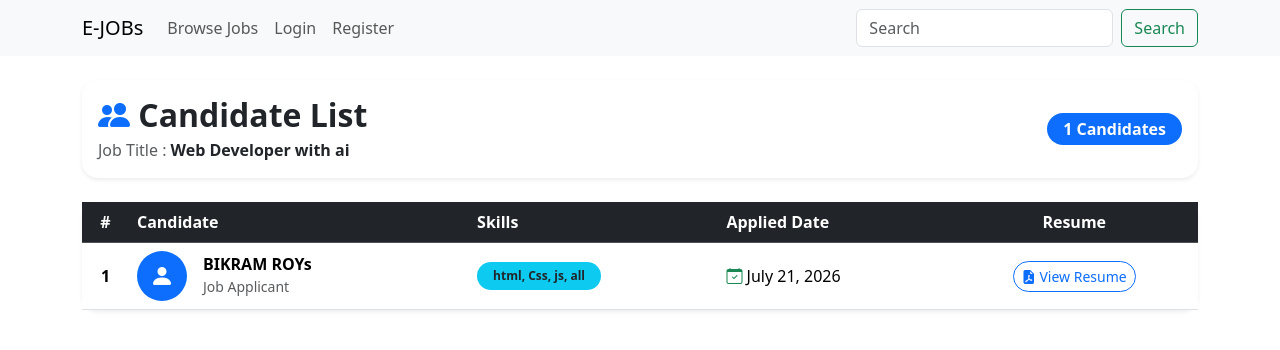
After one commit to Bikrom2001/job-Portal, a Django app: page /candidate-list/1/ in a window 1280 px wide. The commit adds this page. Shown: the top 350 px of the page. Run offline with Django 5.2, Linux system fonts and the light colour scheme; data comes from the database, SQL or seed files in the repository.

Commit message:
Recruiter can see who applied to the job and Candidate List

```diff
--- a/jobPortalProject/jobportal/templates/browse-jobs.html
+++ b/jobPortalProject/jobportal/templates/browse-jobs.html
@@ -80,7 +80,7 @@
             <i class="bi bi-trash"></i>
             Delete
           </a>
-           <a href=""
+           <a href="{% url 'candidate_list_view' job.id %}"
         class="btn btn-success rounded-pill px-4 mb-2 w-100">
             <i class="bi bi-send-check"></i>
            Candidate List
--- /dev/null
+++ b/jobPortalProject/jobportal/templates/candidate-list.html
@@ -0,0 +1,147 @@
+{% extends 'master/base.html' %}
+
+
+{% block content %}
+    <!-- Page Header -->
+    <div class="card border-0 shadow-sm rounded-4 mb-4">
+        <div class="card-body d-flex justify-content-between align-items-center">
+
+            <div>
+                <h2 class="fw-bold mb-1">
+                    <i class="bi bi-people-fill text-primary"></i>
+                    Candidate List
+                </h2>
+
+                <p class="text-muted mb-0">
+                    Job Title :
+                    <span class="fw-semibold text-dark">
+                        {{ job_data.title }}
+                    </span>
+                </p>
+            </div>
+
+            <span class="badge bg-primary rounded-pill fs-6 px-3 py-2">
+                {{ candidate_data|length }} Candidates
+            </span>
+
+        </div>
+    </div>
+
+    <!-- Candidate Table -->
+    <div class="card border-0 shadow-sm rounded-4">
+
+        <div class="card-body p-0">
+
+            <div class="table-responsive">
+
+                <table class="table table-hover align-middle mb-0">
+
+                    <thead class="table-dark">
+
+                        <tr>
+                            <th class="text-center">#</th>
+                            <th>Candidate</th>
+                            <th>Skills</th>
+                            <th>Applied Date</th>
+                            <th class="text-center">Resume</th>
+                        </tr>
+
+                    </thead>
+
+                    <tbody>
+
+                    {% for candidate in candidate_data %}
+
+                        <tr>
+
+                            <td class="text-center fw-bold">
+                                {{ forloop.counter }}
+                            </td>
+
+                            <!-- Candidate Name -->
+                            <td>
+
+                                <div class="d-flex align-items-center">
+
+                                    <div class="bg-primary text-white rounded-circle d-flex justify-content-center align-items-center me-3"
+                                        style="width:50px;height:50px;">
+
+                                        <i class="bi bi-person-fill fs-4"></i>
+
+                                    </div>
+
+                                    <div>
+
+                                        <h6 class="mb-0 fw-bold">
+                                            {{ candidate.applied_by.name }}
+                                        </h6>
+
+                                        <small class="text-muted">
+                                            Job Applicant
+                                        </small>
+
+                                    </div>
+
+                                </div>
+
+                            </td>
+
+                            <!-- Skills -->
+                            <td>
+
+                                <span class="badge bg-info text-dark rounded-pill px-3 py-2">
+                                    {{ candidate.applied_by.skills_set }}
+                                </span>
+
+                            </td>
+
+                            <!-- Applied Date -->
+                            <td>
+
+                                <i class="bi bi-calendar-check text-success"></i>
+
+                                {{ candidate.applied_at }}
+
+                            </td>
+
+                            <!-- Resume -->
+                            <td class="text-center">
+
+                                {% if candidate.resume %}
+
+                                    <a href="{{ candidate.resume.url }}"
+                                       target="_blank"
+                                       class="btn btn-sm btn-outline-primary rounded-pill">
+
+                                        <i class="bi bi-file-earmark-pdf-fill"></i>
+
+                                        View Resume
+
+                                    </a>
+
+                                {% else %}
+
+                                    <span class="badge bg-danger rounded-pill">
+                                        No Resume
+                                    </span>
+
+                                {% endif %}
+
+                            </td>
+
+                        </tr>
+
+                    {% endfor %}
+
+                    </tbody>
+
+                </table>
+
+            </div>
+
+        </div>
+
+    </div>
+
+
+{% endblock content %}
--- a/jobPortalProject/jobportal/templates/master/base.html
+++ b/jobPortalProject/jobportal/templates/master/base.html
@@ -10,6 +10,7 @@
         {% endblock title %}
 
     </title>
+    <link rel="stylesheet" href="https://cdnjs.cloudflare.com/ajax/libs/bootstrap-icons/1.13.1/font/bootstrap-icons.min.css" integrity="sha512-t7Few9xlddEmgd3oKZQahkNI4dS6l80+eGEzFQiqtyVYdvcSG2D3Iub77R20BdotfRPA9caaRkg1tyaJiPmO0g==" crossorigin="anonymous" referrerpolicy="no-referrer" />
     <link href="https://cdn.jsdelivr.net/npm/bootstrap@5.3.8/dist/css/bootstrap.min.css" rel="stylesheet" integrity="sha384-sRIl4kxILFvY47J16cr9ZwB07vP4J8+LH7qKQnuqkuIAvNWLzeN8tE5YBujZqJLB" crossorigin="anonymous">
   </head>
   <body>
--- a/jobPortalProject/jobportal/urls.py
+++ b/jobPortalProject/jobportal/urls.py
@@ -22,4 +22,7 @@ urlpatterns = [
     path('apply-job/<str:id>/',apply_job_view,name='apply_job_view'),
     path('my-applications/',my_application,name='my_application'),
 
+
+    path('candidate-list/<str:id>/',candidate_list_view,name='candidate_list_view'),
+
 ]
--- a/jobPortalProject/jobportal/views.py
+++ b/jobPortalProject/jobportal/views.py
@@ -239,3 +239,19 @@ def my_application(request):
     }
 
     return render(request, 'my-applications.html', context)
+
+
+
+def candidate_list_view(request, id):
+
+    job_data = JobPostModel.objects.get(id=id)
+    candidate_data = ApplyJobModel.objects.filter(applied_job=job_data)
+
+
+
+    context = {
+        'candidate_data': candidate_data,
+        'job_data': job_data,
+        'title': 'Candidate List Page',
+    }
+    return render(request,'candidate-list.html',context)
```
